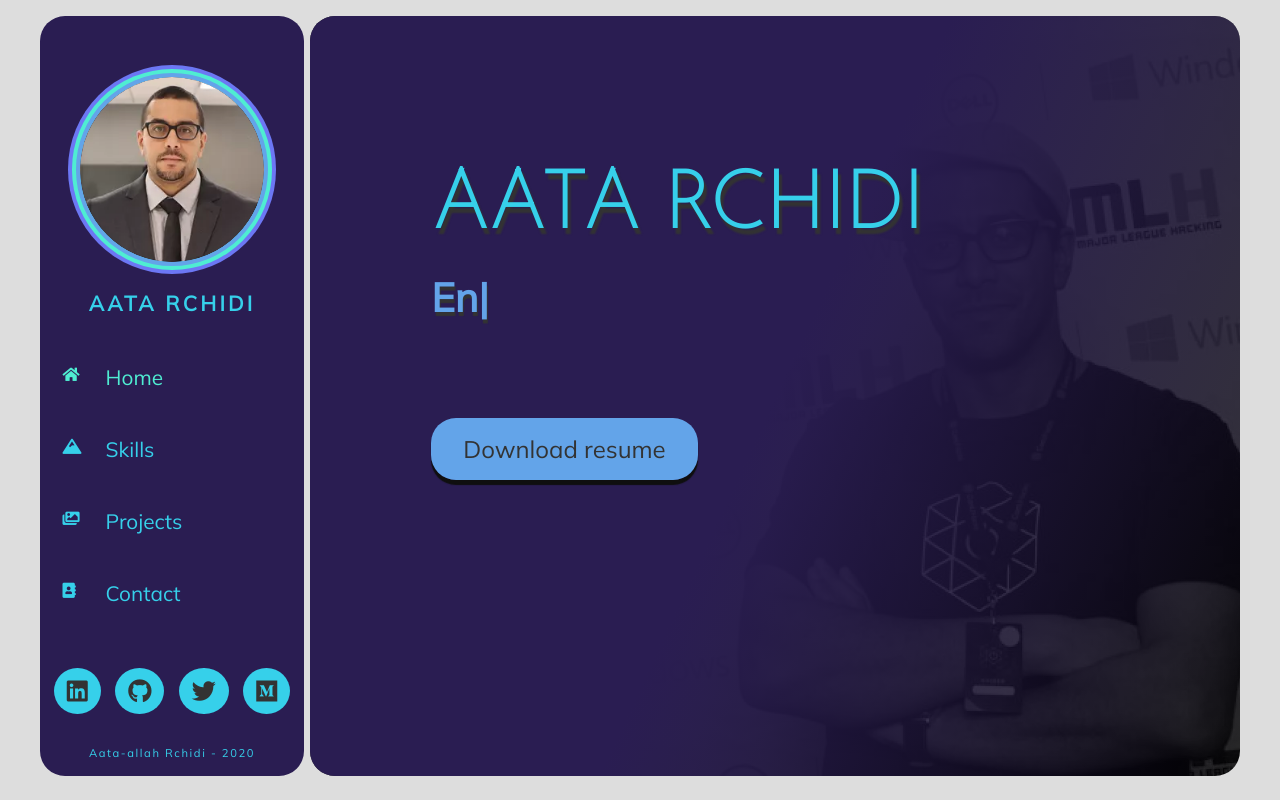
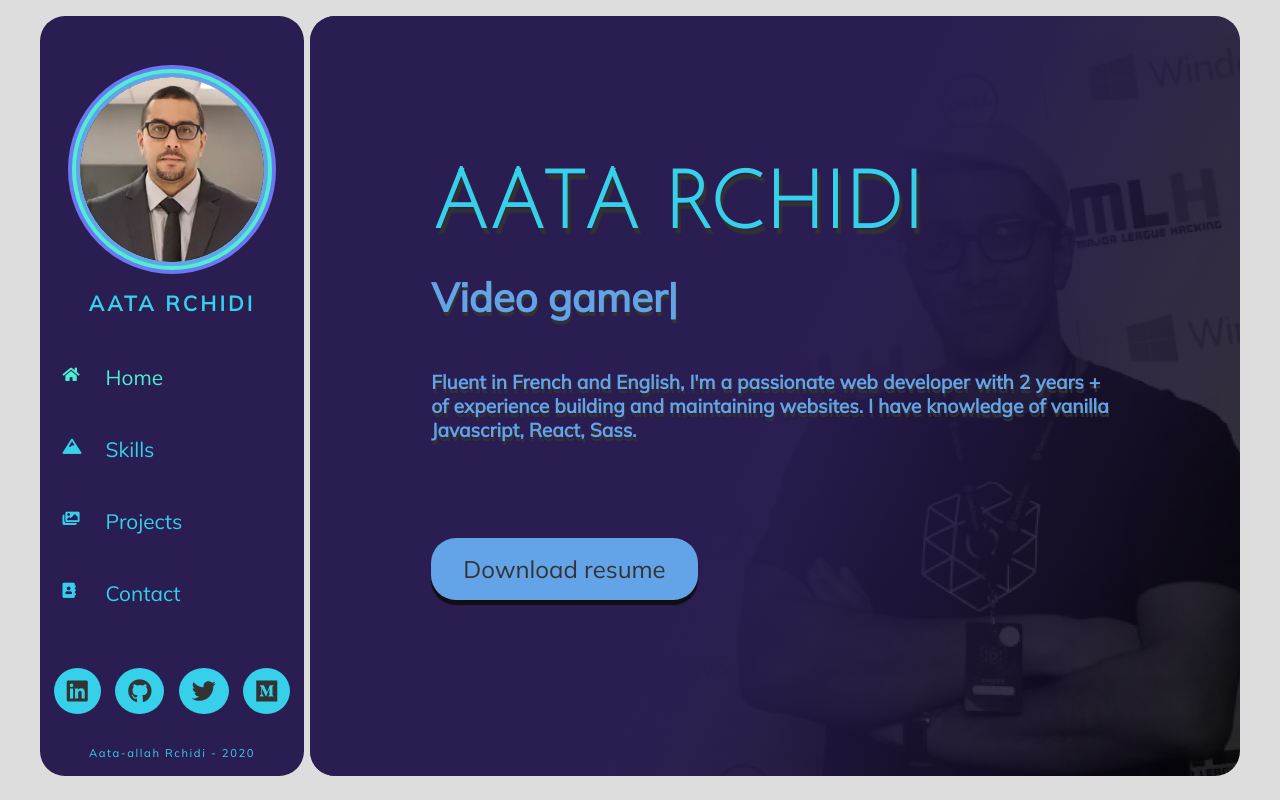
Before and after one commit to Atalaa/portfolio, a React (Create React App) app: page /portfolio/skills in a window 1280 px wide. Built offline with nearby package versions, Linux system fonts and the light colour scheme; a web font is replaced by a local one.

Commit message:
changes home page

```diff
--- a/src/pages/Home.js
+++ b/src/pages/Home.js
@@ -11,10 +11,10 @@
             <div className="homeContent">
                 <div className="content">
                     <h1>Aata Rchidi</h1>
-
+                    {/* u2728 */}
                     <h2>
                         <Typed
-                            strings={["Front-End Developer", "Passionate Developer", "Enjoy my portfolio!"]}
+                            strings={["Frontend developer", "Web developer", "Video gamer! "]}
                             typeSpeed={68}
                             backSpeed={10}
                             backDelay={300}
@@ -24,6 +24,9 @@
                         />
                     </h2>
 
+                    <h3>
+                        Fluent in French and English, I'm a passionate web developer with 2 years + of experience building and maintaining websites. I have knowledge of vanilla Javascript, React, Sass.
+                    </h3>
                     <div className="resume">
                         <a href={resume} target="_blank" rel="noopener noreferrer">Download resume</a>
                     </div>
--- a/src/styles/pages/_home.scss
+++ b/src/styles/pages/_home.scss
@@ -34,9 +34,20 @@
       }
       h2 {
         font-size: 2.5rem;
-        padding: 1.5rem 0 7rem;
+        // padding: 1.5rem 0 7rem;
+        padding: 1.5rem 0 3rem;
         color: $color-3;
         text-shadow: 1px 4px 1px $black;
+      }
+
+      h3 {
+        font-family: $font-1;
+        font-size: 1.2rem;
+        padding: 0 8rem 7rem 0;
+        color: $color-3;
+        text-shadow: 1px 4px 1px $black;
+
+
       }
 
       .resume {
```
